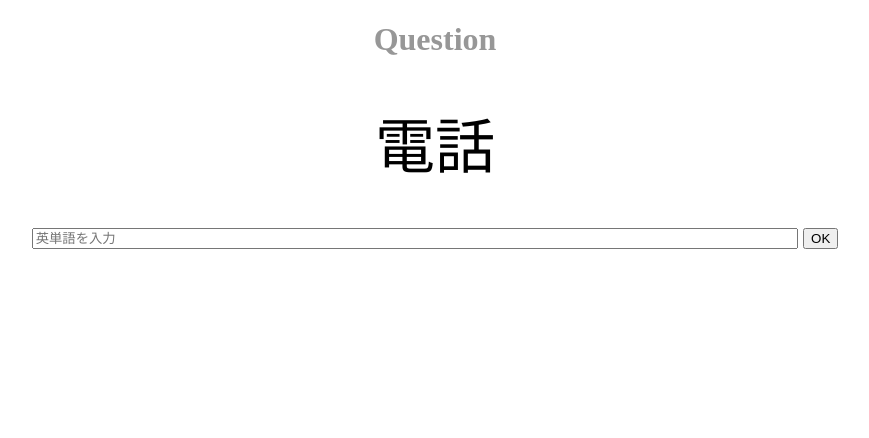
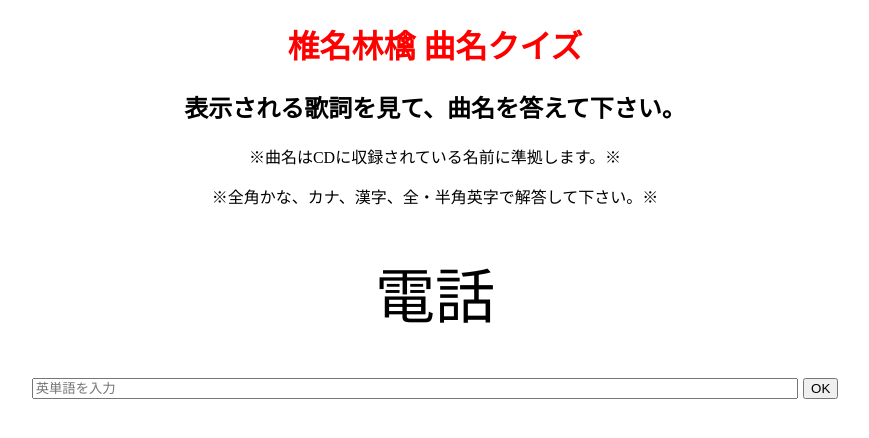
Before and after one commit to k18rs006/Quiz_app, a website: page www/index.html in a window 1280 px wide. Shown: the whole page, without its empty margins (205-1074 px from the left). Drawn offline with Linux system fonts and the light colour scheme.

Commit message:
アプリのタイトルと説明を変更しました。

```diff
--- a/www/css/style.css
+++ b/www/css/style.css
@@ -2,7 +2,7 @@
 	text-align: center;
 }
 h1 {
-	color: #979797;
+	color: #ff0000;
 }
 #question {
 	width: 100%;
--- a/www/index.html
+++ b/www/index.html
@@ -79,7 +79,10 @@
     </script>
 </head>
 <body onload="showQuestion()">
-	<h1 id="title">Question</h1>
+	<h1 id="title">椎名林檎 曲名クイズ</h1>
+  <h2 id="introduction">表示される歌詞を見て、曲名を答えて下さい。</h2>
+  <p>※曲名はCDに収録されている名前に準拠します。※</p>
+  <p>※全角かな、カナ、漢字、全・半角英字で解答して下さい。※</p>
 	<div id="question"></div>
 	<div id="answerForm">
 		<input type="text" id="answer" placeholder="英単語を入力">
```
